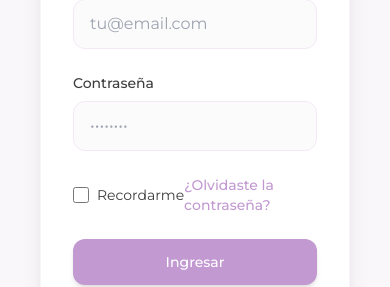
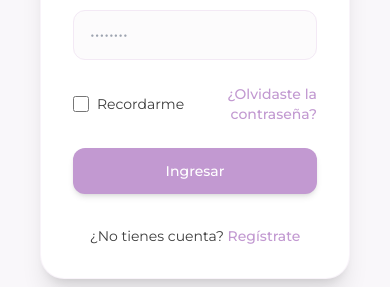
Before and after one commit to Lopezandres07/espacio-aurora, a React (Vite) app in the folder frontend/: page /login in a window 390 px wide. Shown: the part 412-699 px from the top of the page. Built offline with nearby package versions, Linux system fonts and the light colour scheme; no server answers.

Commit message:
reformat: change styles for a better forms behavior

```diff
--- a/frontend/src/layouts/MainLayout.tsx
+++ b/frontend/src/layouts/MainLayout.tsx
@@ -6,7 +6,7 @@ export const MainLayout = () => {
     <div className='min-h-screen flex flex-col font-sans bg-aurora-light text-aurora-text'>
       <Navbar />
 
-      <main className='flex-grow w-full max-w-7xl mx-auto px-6 py-4'>
+      <main className='flex-1 flex flex-col px-6 py-4'>
         <Outlet />
       </main>
 
--- a/frontend/src/pages/public/Login.tsx
+++ b/frontend/src/pages/public/Login.tsx
@@ -25,10 +25,9 @@ export const Login = () => {
   }
 
   return (
-    <div className='min-h-screen bg-aurora-light flex items-center justify-center p-4'>
+    <div className='flex-1 flex flex-col items-center justify-center p-4'>
       <div className='max-w-md w-full bg-white rounded-3xl shadow-xl overflow-hidden border border-aurora-accent/50'>
         <div className='p-8 sm:p-12'>
-          {/* Brand/Logo Area */}
           <div className='text-center mb-10'>
             <h1 className='text-3xl font-serif font-bold text-aurora-dark'>
               Bienvenida
@@ -90,8 +89,8 @@ export const Login = () => {
               <FormError message={errors.password?.message as string} />
             </div>
 
-            <div className='flex items-center justify-between'>
-              <div className='flex items-center'>
+            <div className='flex justify-between'>
+              <div className='flex items-center '>
                 <input
                   id='remember-me'
                   type='checkbox'
@@ -106,7 +105,7 @@ export const Login = () => {
                 </label>
               </div>
 
-              <div className='text-sm'>
+              <div className='text-sm  text-end md:text-start'>
                 <a
                   href='#'
                   className='font-medium text-aurora-primary hover:text-aurora-dark transition-colors'
--- a/frontend/src/pages/public/Register.tsx
+++ b/frontend/src/pages/public/Register.tsx
@@ -33,7 +33,7 @@ export const Register = () => {
   }
 
   return (
-    <div className='min-h-screen bg-aurora-light flex items-center justify-center p-4'>
+    <div className='flex-1 flex items-center justify-center p-4 bg-aurora-light '>
       <div className='max-w-md w-full bg-white rounded-3xl shadow-xl overflow-hidden border border-aurora-accent/50'>
         <div className='p-8 sm:p-12'>
           <div className='text-center mb-10'>
```
